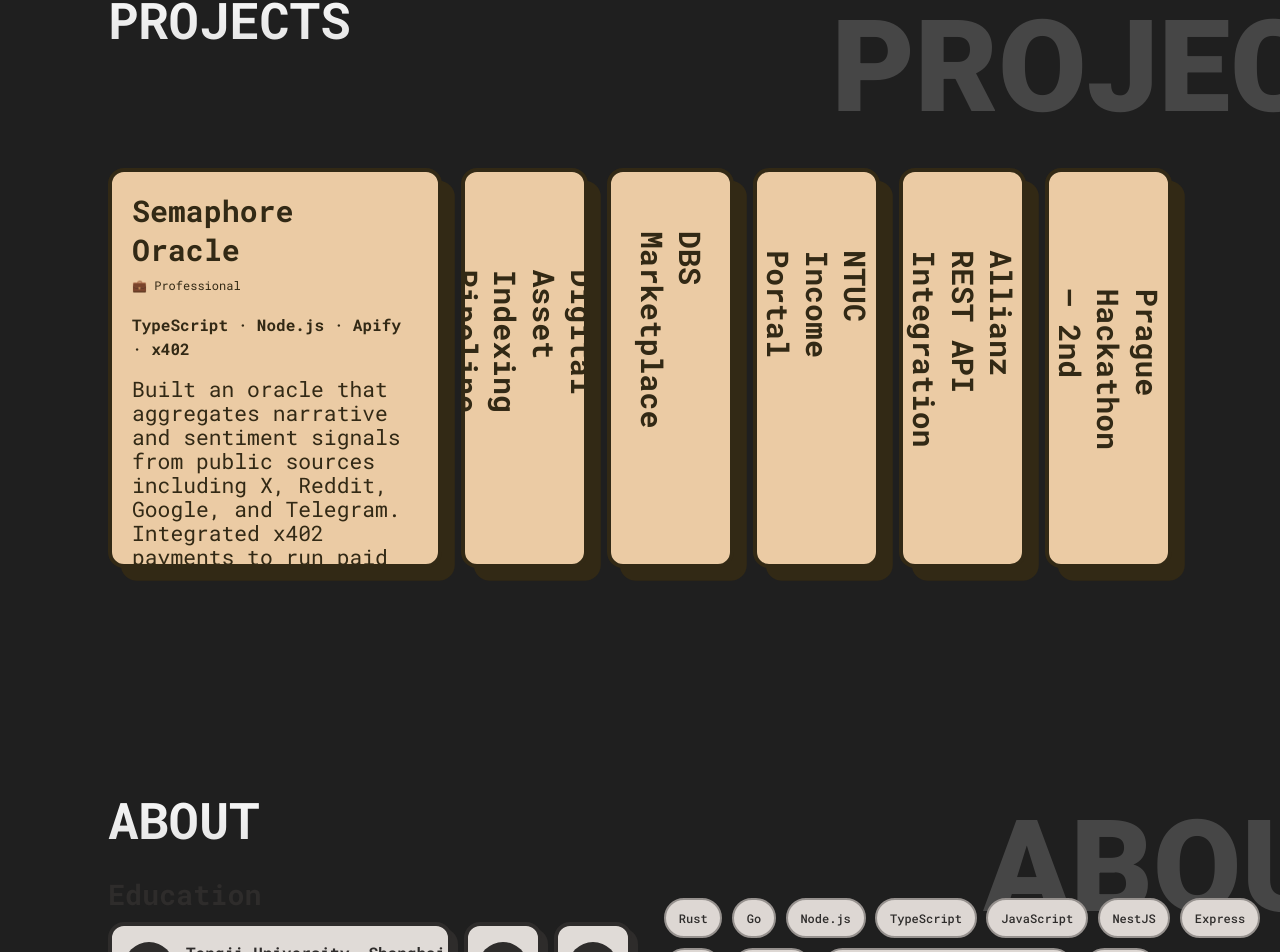
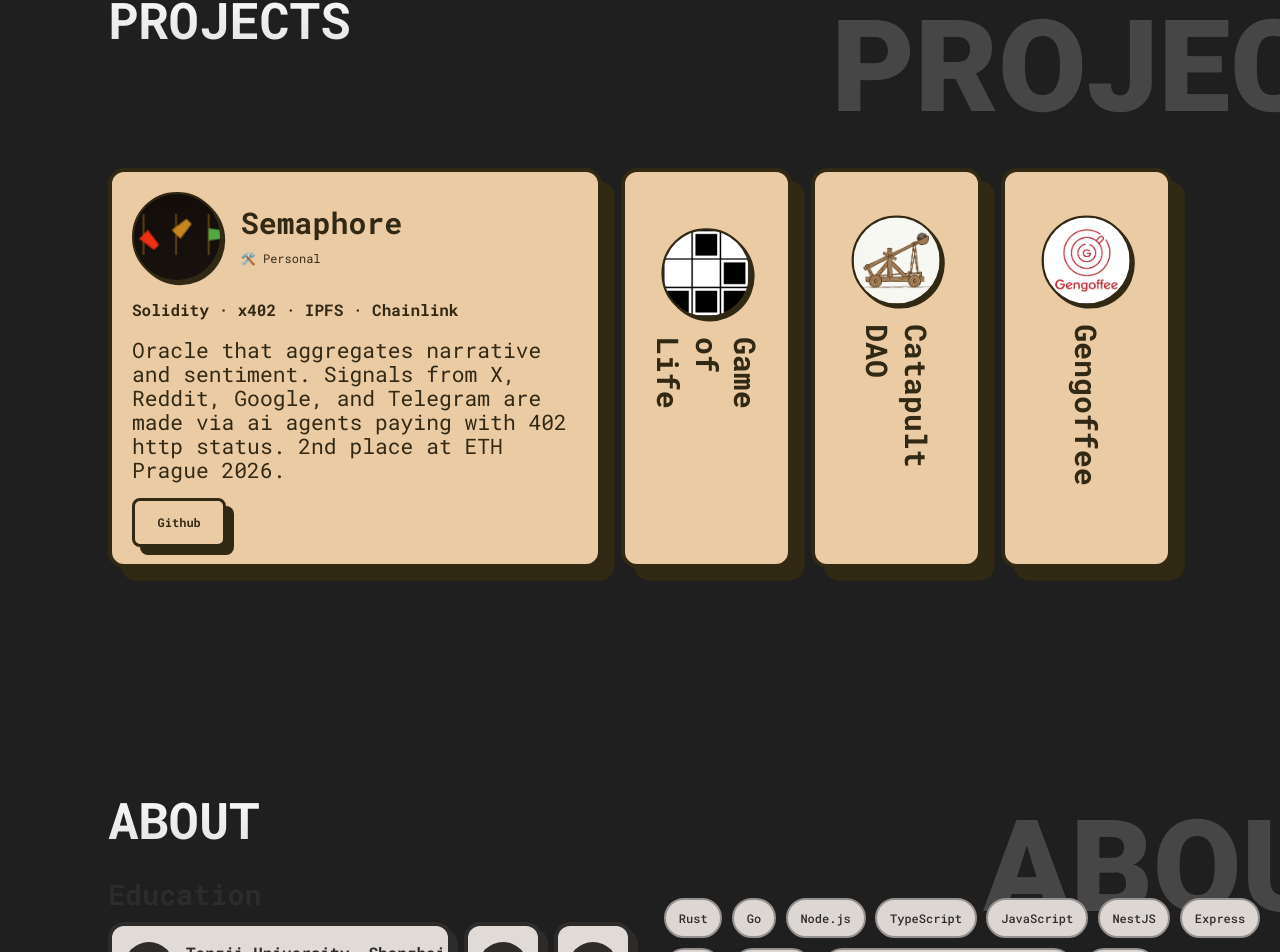
Before and after one commit to barroqt/2026-portfolio, a React (Vite) app: page / in a window 1280 px wide. Shown: the part 1745-2697 px from the top of the page. Built offline with nearby package versions, Linux system fonts and the light colour scheme.

Commit message:
project section

```diff
--- a/src/data/projects.js
+++ b/src/data/projects.js
@@ -4,57 +4,45 @@ import { wheat } from "../utils";
 // { id, title, description, technologies, link, type: "professional" | "personal" }
 export const projects = [
   {
-    id: "semaphore-oracle",
-    title: "Semaphore Oracle",
+    id: "semaphore",
+    title: "Semaphore",
     description:
-      "Built an oracle that aggregates narrative and sentiment signals from public sources including X, Reddit, Google, and Telegram. Integrated x402 payments to run paid scraping services via Apify.",
-    technologies: ["TypeScript", "Node.js", "Apify", "x402"],
-    link: "",
-    type: "professional",
+      "Oracle that aggregates narrative and sentiment. Signals from X, Reddit, Google, and Telegram are made via ai agents paying with 402 http status. 2nd place at ETH Prague 2026.",
+    technologies: ["Solidity", "x402", "IPFS", "Chainlink"],
+    image: "/semaphore.png",
+    github: "https://github.com/barroqt/semaphore",
+    type: "personal",
   },
   {
-    id: "indexing-pipeline",
-    title: "Digital Asset Indexing Pipeline",
+    id: "game-of-life",
+    title: "Game of Life",
     description:
-      "Automated indexing pipeline in Go to collect, normalize, and make searchable metadata for 400,000+ digital assets across Ethereum, Solana, and EVM-compatible networks using Meilisearch.",
-    technologies: ["Go", "Meilisearch", "Ethereum", "Solana", "EVM"],
-    link: "",
-    type: "professional",
+      "WASM implementation of Conway's Game of Life.",
+    technologies: ["Rust", "WebAssembly"],
+    image: "/gameoflife.jpg",
+    link: "https://barroqt.github.io/wasm-game-of-life",
+    github: "https://github.com/barroqt/wasm-game-of-life",
+    type: "personal",
   },
   {
-    id: "dbs-marketplace",
-    title: "DBS Marketplace",
+    id: "catapult-dao",
+    title: "Catapult DAO",
     description:
-      "Developed a marketplace platform from early-stage team. Built backend ETL services, authentication middleware, and queue-based workflows with AWS SQS.",
-    technologies: ["Node.js", "AWS", "Serverless", "Redis", "React"],
-    link: "",
-    type: "professional",
+      "DAO framework for decentralized governance and proposal management on Ethereum. Prize winner at Avalanche Barcelona.",
+    technologies: ["Solidity", "Ethers.js", "React", "Hardhat"],
+    image: "/catapultdao.png",
+    github: "https://github.com/barroqt/catapult-dao",
+    type: "personal",
   },
   {
-    id: "ntuc-income-portal",
-    title: "NTUC Income Portal",
+    id: "gengoffee",
+    title: "Gengoffee",
     description:
-      "Built a user portal and insurance subscription platform for NTUC Income using React.js and TypeScript.",
-    technologies: ["React", "TypeScript", "Node.js"],
-    link: "",
-    type: "professional",
-  },
-  {
-    id: "allianz-integration",
-    title: "Allianz REST API Integration",
-    description:
-      "Developed and integrated RESTful APIs for Allianz trade using TypeScript and Node.js.",
-    technologies: ["TypeScript", "Node.js", "REST"],
-    link: "",
-    type: "professional",
-  },
-  {
-    id: "eth-prague",
-    title: "ETH Prague Hackathon — 2nd Place",
-    description:
-      "Prototype that placed 2nd at ETH Prague hackathon — a sentiment aggregation oracle for blockchain applications.",
-    technologies: ["Blockchain", "Solidity", "TypeScript"],
-    link: "",
-    type: "professional",
+      "Organizer of the Korean-French meet-up and board games meet-up.",
+    image: "/gengoffee.jpg",
+    link: "https://gengoffee.com/",
+    meetup: "https://www.meetup.com/the-english-gengoffee-apero-franco-english/",
+    instagram: "https://www.instagram.com/gengoffee/",
+    type: "personal",
   },
 ];
--- a/src/pages/Projects/ProjectItem.jsx
+++ b/src/pages/Projects/ProjectItem.jsx
@@ -1,4 +1,6 @@
 import React from "react";
+import { Button } from "../../components/form";
+import { wheat } from "../../utils";
 import { StyledProjectItem } from "./ProjectItem.styled";
 
 export const ProjectItem = (props) => {
@@ -6,6 +8,13 @@ export const ProjectItem = (props) => {
   return (
     <StyledProjectItem className="project-item" color={data.color}>
       <div className="header">
+        {data.image && (
+          <div className="image">
+            <div className="wrapper">
+              <img src={data.image} alt={data.title} />
+            </div>
+          </div>
+        )}
         <div className="text">
           <h2>{data.title}</h2>
           <h3 className="type-badge">
@@ -17,16 +26,28 @@ export const ProjectItem = (props) => {
         {data.technologies?.join(" · ")}
       </div>
       <p>{data.description}</p>
-      {data.link && (
-        <a
-          href={data.link}
-          target="_blank"
-          rel="noopener noreferrer"
-          className="project-link"
-        >
-          View project →
-        </a>
-      )}
+      <div className="buttons">
+        {data.github && (
+          <a href={data.github} target="_blank" rel="noopener noreferrer">
+            <Button sm bg={wheat}>Github</Button>
+          </a>
+        )}
+        {data.meetup && (
+          <a href={data.meetup} target="_blank" rel="noopener noreferrer">
+            <Button sm bg={wheat}>Meetup</Button>
+          </a>
+        )}
+        {data.instagram && (
+          <a href={data.instagram} target="_blank" rel="noopener noreferrer">
+            <Button sm bg={wheat}>Instagram</Button>
+          </a>
+        )}
+        {data.link && (
+          <a href={data.link} target="_blank" rel="noopener noreferrer">
+            <Button sm bg={wheat}>Visit</Button>
+          </a>
+        )}
+      </div>
     </StyledProjectItem>
   );
 };
--- a/src/pages/Projects/ProjectItem.styled.js
+++ b/src/pages/Projects/ProjectItem.styled.js
@@ -40,6 +40,33 @@ export const StyledProjectItem = styled.div`
     transform: translateX(40px);
     transition: all cubic-bezier(0.165, 0.84, 0.44, 1) 0.2s;
 
+    .image {
+      display: flex;
+      justify-content: center;
+      align-items: center;
+      flex-direction: column;
+      gap: 0.5rem;
+
+      .wrapper {
+        box-shadow: 0.2rem 0.2rem 0
+          ${(props) => (props.color ? props.color["00"] : wheat["00"])};
+        border: 2px solid
+          ${(props) => (props.color ? props.color["00"] : wheat["00"])};
+        width: 5.6rem;
+        height: 5.6rem;
+        border-radius: 50%;
+        overflow: hidden;
+        rotate: -90deg;
+        background-color: ${(props) =>
+          props.color ? props.color["00"] : wheat["00"]};
+      }
+      img {
+        width: 100%;
+        height: 100%;
+        object-fit: cover;
+      }
+    }
+
     h2 {
       font-size: ${typeScale.title};
       line-height: 2.4rem;
@@ -53,6 +80,11 @@ export const StyledProjectItem = styled.div`
     font-size: ${typeScale.text};
   }
 
+  .buttons {
+    display: none;
+    gap: 1rem;
+  }
+
   &.active {
     width: 600px;
     .tech {
@@ -61,8 +93,9 @@ export const StyledProjectItem = styled.div`
     p {
       display: block;
     }
-    .project-link {
-      display: inline-block;
+    .buttons {
+      display: flex;
+      gap: 1rem;
     }
 
     .header {
@@ -70,6 +103,11 @@ export const StyledProjectItem = styled.div`
       align-items: center;
       rotate: 0deg;
       transform: translateX(0%);
+      .image {
+        .wrapper {
+          rotate: 0deg;
+        }
+      }
       .text {
         .type-badge {
           display: block;
```
Also changed, not shown: public/catapultdao.png (added).
